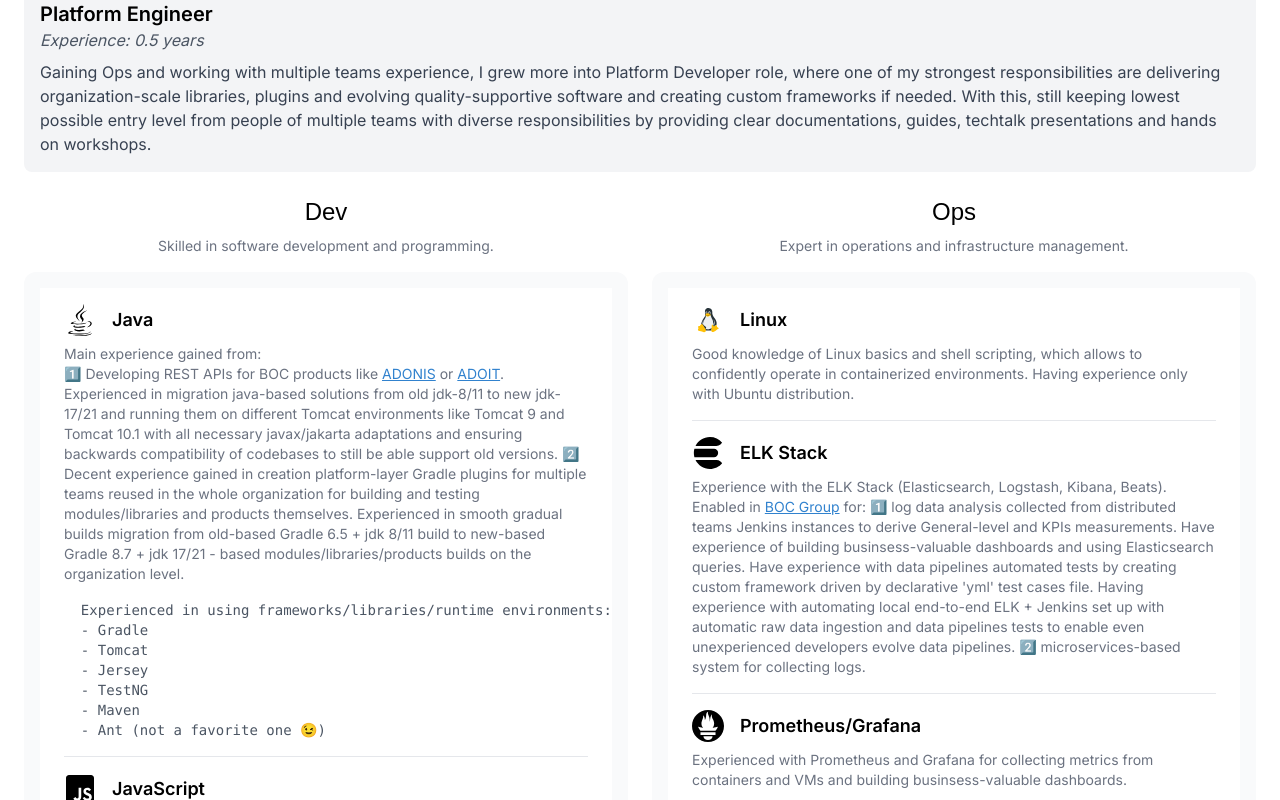
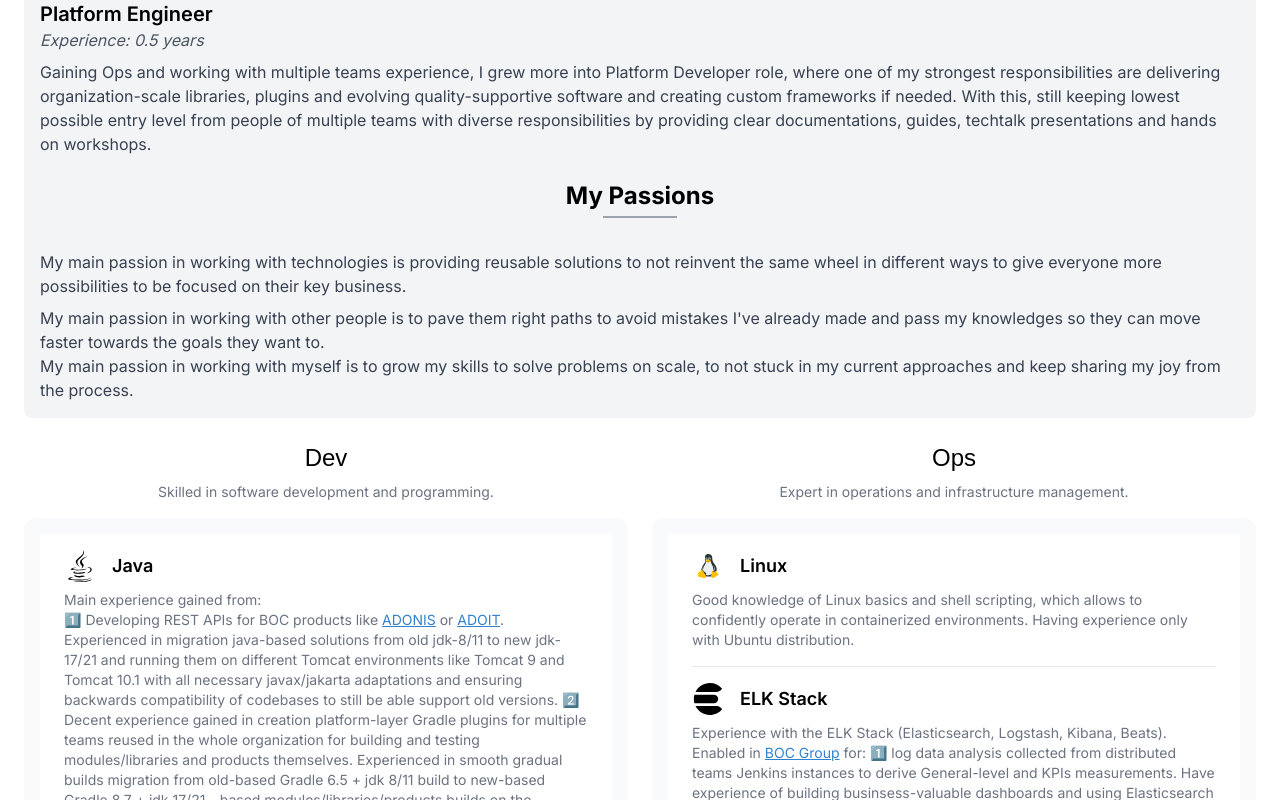
Before and after one commit to Yuvelir1993/next-cv, a Next.js app: page / in a window 1280 px wide. Shown: the part 918-1718 px from the top of the page. Built offline with nearby package versions, Linux system fonts and the light colour scheme; a web font is replaced by a local one.

Commit message:
my passions

```diff
--- a/app/ui/mySummary.tsx
+++ b/app/ui/mySummary.tsx
@@ -42,7 +42,7 @@
         </p>
       </div>
 
-      <div>
+      <div className="mb-6">
         <h3 className="text-xl font-semibold">Platform Engineer</h3>
         <p className="mb-2 italic text-gray-600">Experience: 0.5 years</p>
         <p className="text-base text-gray-700">
@@ -56,6 +56,31 @@
           hands on workshops.
         </p>
       </div>
+
+      <div className="text-center">
+        <h2 className="relative mb-4 inline-block text-2xl font-bold">
+          My Passions
+          <span className="mx-auto mt-1 block w-1/2 border-b-2 border-gray-400"></span>
+        </h2>
+      </div>
+
+      <div className="mt-4">
+        <p className="mb-2 text-base text-gray-700">
+          My main passion in working with technologies is providing reusable
+          solutions to not reinvent the same wheel in different ways to give
+          everyone more possibilities to be focused on their key business.
+        </p>
+        <p className="text-base text-gray-700">
+          My main passion in working with other people is to pave them right
+          paths to avoid mistakes I've already made and pass my knowledges so
+          they can move faster towards the goals they want to.
+        </p>
+        <p className="text-base text-gray-700">
+          My main passion in working with myself is to grow my skills to solve
+          problems on scale, to not stuck in my current approaches and keep
+          sharing my joy from the process.
+        </p>
+      </div>
     </div>
   );
 };
```
